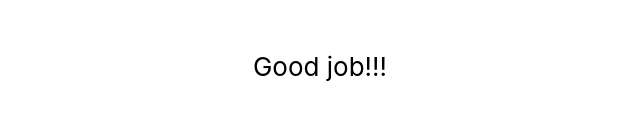
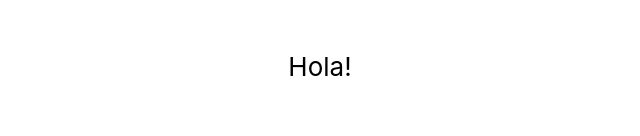
Before and after one commit to ukasyah99/pwa-example, a React (Create React App) app: page / in a window 1280 px wide. Shown: the part 452-588 px from the top of the page, without its empty margins (320-960 px from the left). Built offline with nearby package versions, Linux system fonts and the light colour scheme.

Commit message:
Bump version to 0.1.3

```diff
--- a/package.json
+++ b/package.json
@@ -1,6 +1,6 @@
 {
   "name": "pwa-example",
-  "version": "0.1.2",
+  "version": "0.1.3",
   "private": true,
   "dependencies": {
     "@testing-library/jest-dom": "^5.16.1",
--- a/src/App.js
+++ b/src/App.js
@@ -12,7 +12,7 @@ function App() {
       <header className="App-header">
         <img src={logo} className="App-logo" alt="logo" />
         <p>
-          Good job!!!
+          Hola!
         </p>
         <p>
           Version: {packageJSON.version}
--- a/src/index.js
+++ b/src/index.js
@@ -15,12 +15,13 @@ root.render(
 // If you want your app to work offline and load faster, you can change
 // unregister() to register() below. Note this comes with some pitfalls.
 // Learn more about service workers: https://cra.link/PWA
-serviceWorkerRegistration.register({
-  onUpdate: (worker) => {
-    worker.postMessage({ type: "SKIP_WAITING" });
-    window.location.reload();
-  },
-});
+serviceWorkerRegistration.register();
+// serviceWorkerRegistration.register({
+//   onUpdate: (worker) => {
+//     worker.postMessage({ type: "SKIP_WAITING" });
+//     window.location.reload();
+//   },
+// });
 
 // If you want to start measuring performance in your app, pass a function
 // to log results (for example: reportWebVitals(console.log))
--- a/src/service-worker.js
+++ b/src/service-worker.js
@@ -69,4 +69,5 @@ self.addEventListener('message', (event) => {
   }
 });
 
-// Any other custom service worker logic can go here.
+// eslint-disable-next-line no-unused-vars
+const version = '0.1.3';
```
